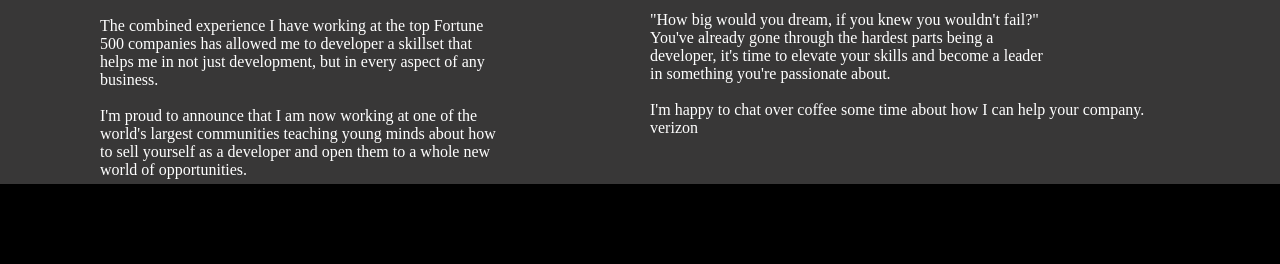
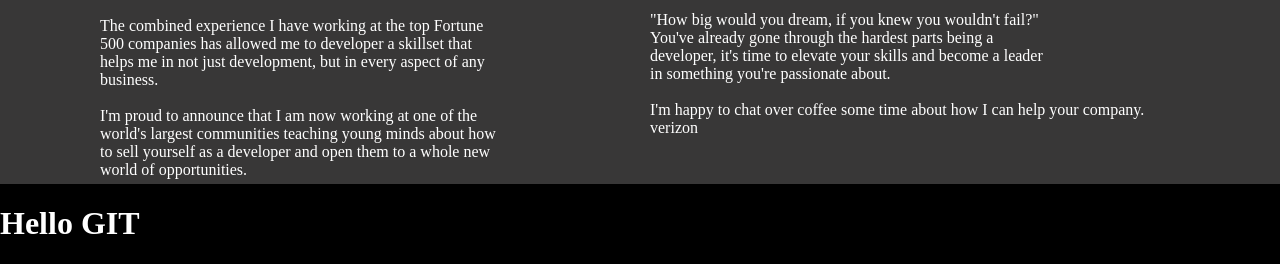
Before and after one commit to omgnt199/Portfolio, a plain HTML site: page index.html in a window 1280 px wide. Shown: the part 632-896 px from the top of the page. Before the commit the page ends 848 px from the top, so only its background shows below. Drawn offline with Linux system fonts and the light colour scheme.

Commit message:
Update index.html

```diff
--- a/index.html
+++ b/index.html
@@ -74,6 +74,8 @@
             </div>
         </div>
     </div>
-    <div class="foot"></div>
+    <div class="foot">
+        <h1>Hello GIT</h1>
+    </div>
 </body>
 </html>
```
